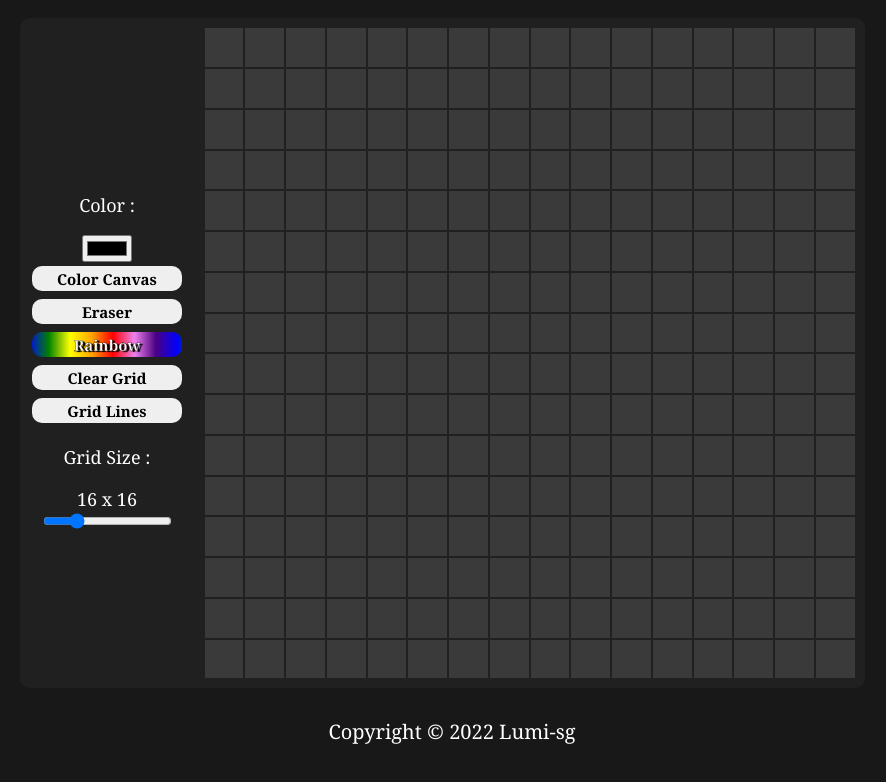
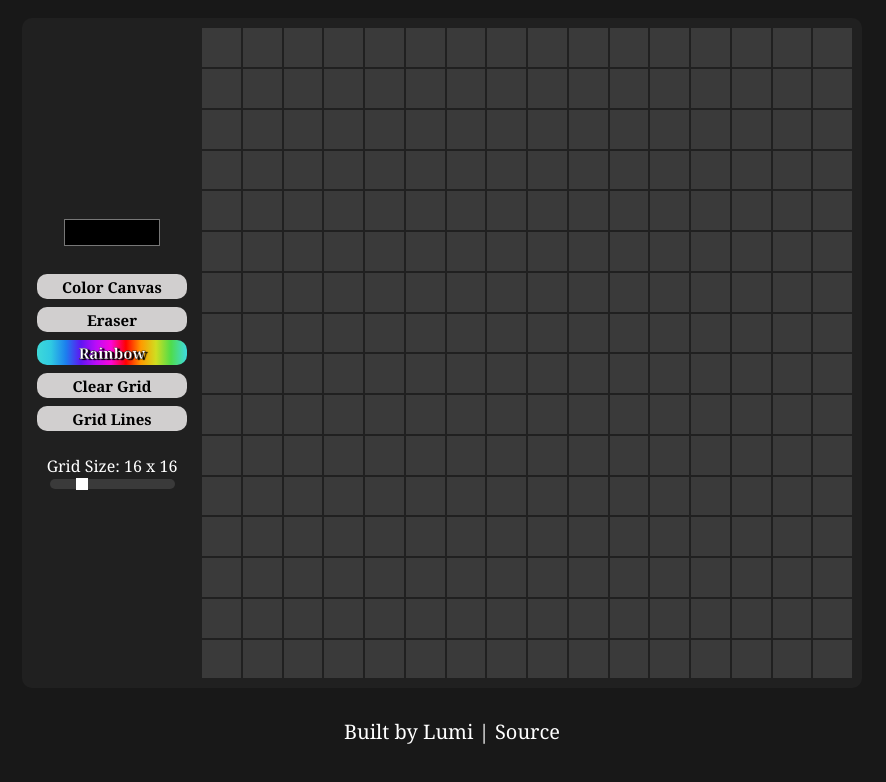
Before and after one commit to Lumi-sg/EtchASketch, a plain HTML site: page index.html in a window 1280 px wide. Both pictures are taken after a click on the button "Rainbow". Shown: the part 144-926 px from the top of the page, without its empty margins (198-1084 px from the left). Drawn offline with Linux system fonts and the light colour scheme.

Commit message:
continued styling changes

```diff
--- a/index.html
+++ b/index.html
@@ -15,26 +15,21 @@
 		</div>
 		<div class="mainContainer">
 			<div class="optionsContainer">
-				<p id = "optionlabels">Color :</p>
 				<input type="color" class="Color" />
 				<input class="button paintbucket" type="button" value="Color Canvas"></input>
 				<input class="button eraser" type="button" value="Eraser"></input>
 				<input class="button rainbow" type="button" value="Rainbow"></input>
 				<input class="button clearGrid" type="button" value="Clear Grid"></input>
 				<input class="button gridLines" type="button" value="Grid Lines"></input>
-				<p id = "optionlabels">Grid Size :</p>
-				<div id="sizeValue" class="size-value">16 x 16</div>
-				<input id="sizeSlider" type="range" value="16" min="1" max="64" />
+				<div id="sizeValue" class="size-value">Grid Size: 16 x 16</div>
+				<input id="sizeSlider" type="range" value="16" min="1" max="64" class = "myslider"/>
 		 	 </div>
 			  <div class="squareContainer"></div>
 		</div>
 		<div class="botofpagecontainer">
 			<footer class="footer">
-				<p><a href="https://github.com/Lumi-sg"style="text-decoration: none;">Copyright ©
-					<script>
-					  document.write(new Date().getFullYear())
-					</script>
-					Lumi-sg</a></p>
+
+				<p>Built by <a href="https://github.com/Lumi-sg"style="text-decoration: none;" target="_blank" rel="noopener noreferrer">Lumi</a> | <a href="https://github.com/Lumi-sg/EtchASketch"style="text-decoration: none;" target="_blank" rel="noopener noreferrer">Source</a></p>
 			  </footer>
 		</div>
 		<script src="script.js"></script>
--- a/script.js
+++ b/script.js
@@ -117,7 +117,7 @@ function updateGridSize(clearGridSize) {
 }
 
 function updateSlider(value) {
-	sizeValue.innerHTML = `${value} x ${value}`;
+	sizeValue.innerHTML = `Grid Size: ${value} x ${value}`;
 }
 
 //DRAWING EVENT LISTENERS
--- a/style.css
+++ b/style.css
@@ -35,7 +35,7 @@ body {
 	flex-direction: column;
 	justify-content: center;
 	align-items: center;
-	width: 175px;
+	width: 180px;
 	height: 670px;
 	background-color: #202020;
 	border-radius: 10px 0px 0px 10px;
@@ -52,13 +52,38 @@ body {
 	font-weight: bold;
 	width: 150px;
 	height: 25px;
+	background-color: #d1cfcf;
+}
+
+.button:hover {
+	background-color: rgb(255, 255, 255);
+}
+
+input[type="color"] {
+	appearance: none;
+	-moz-appearance: none;
+	-webkit-appearance: none;
+	background: #202020;
+	border: #202020;
+	cursor: pointer;
+	height: 35px;
+	padding: 0;
+	width: 100px;
+	margin-bottom: 20px;
+	border-radius: 10px;
+}
+
+::-moz-color-swatch,
+::-moz-focus-inner {
+	border: 0;
+	border-radius: 5px;
 }
 
 .squareContainer {
 	--size: 4;
 	width: 650px;
 	height: 650px;
-	padding: 10px;
+	padding: 10px 10px 10px 0px;
 	border-radius: 0px 10px 10px 0px;
 	align-self: center;
 	background-color: #202020;
@@ -93,7 +118,8 @@ input[type="number"] {
 #optionlabels,
 #sizeValue {
 	color: white;
-	font-size: 18px;
+	font-size: 16px;
+	margin-top: 20px;
 }
 
 .size {
@@ -101,28 +127,30 @@ input[type="number"] {
 }
 
 .rainbow {
-	width: 150px;
-	height: 25px;
-	background-image: linear-gradient(
+	border-radius: 10px;
+}
+
+.rainbow.rainbowButtonAnimation {
+	animation: slidebg 3s linear infinite;
+	background: linear-gradient(
 		90deg,
-		violet,
-		indigo,
-		blue,
-		green,
-		yellow,
-		orange,
-		red,
-		violet
+		rgba(255, 0, 0, 1) 0%,
+		rgba(255, 154, 0, 1) 10%,
+		rgba(208, 222, 33, 1) 20%,
+		rgba(79, 220, 74, 1) 30%,
+		rgba(63, 218, 216, 1) 40%,
+		rgba(47, 201, 226, 1) 50%,
+		rgba(28, 127, 238, 1) 60%,
+		rgba(95, 21, 242, 1) 70%,
+		rgba(186, 12, 248, 1) 80%,
+		rgba(251, 7, 217, 1) 90%,
+		rgba(255, 0, 0, 1) 100%
 	);
 	border-radius: 10px;
 	font-size: 15;
 	color: white;
 	text-shadow: rgb(0, 0, 0) 2.5px 1px 1px;
 	-webkit-text-stroke: 0.3px black;
-}
-
-.rainbow.rainbowButtonAnimation {
-	animation: slidebg 2s linear infinite;
 }
 
 @keyframes slidebg {
@@ -158,3 +186,32 @@ a {
 a:hover {
 	background-size: 0 3px, 100% 3px;
 }
+
+.myslider {
+	-webkit-appearance: none;
+	appearance: none;
+	background: #3a3a3a;
+	outline: none;
+
+	border-radius: 10px;
+	height: 10px;
+	width: 125px;
+}
+
+.myslider::-webkit-slider-thumb {
+	-webkit-appearance: none;
+	appearance: none;
+	width: 12px;
+	height: 12px;
+	background: #ffffff;
+	cursor: pointer;
+}
+
+.myslider::-moz-range-thumb {
+	-webkit-appearance: none;
+	appearance: none;
+	width: 12px;
+	height: 12px;
+	background: #ffffff;
+	cursor: pointer;
+}
```
Also changed, not shown: Syncopate-Regular.ttf (deleted).
